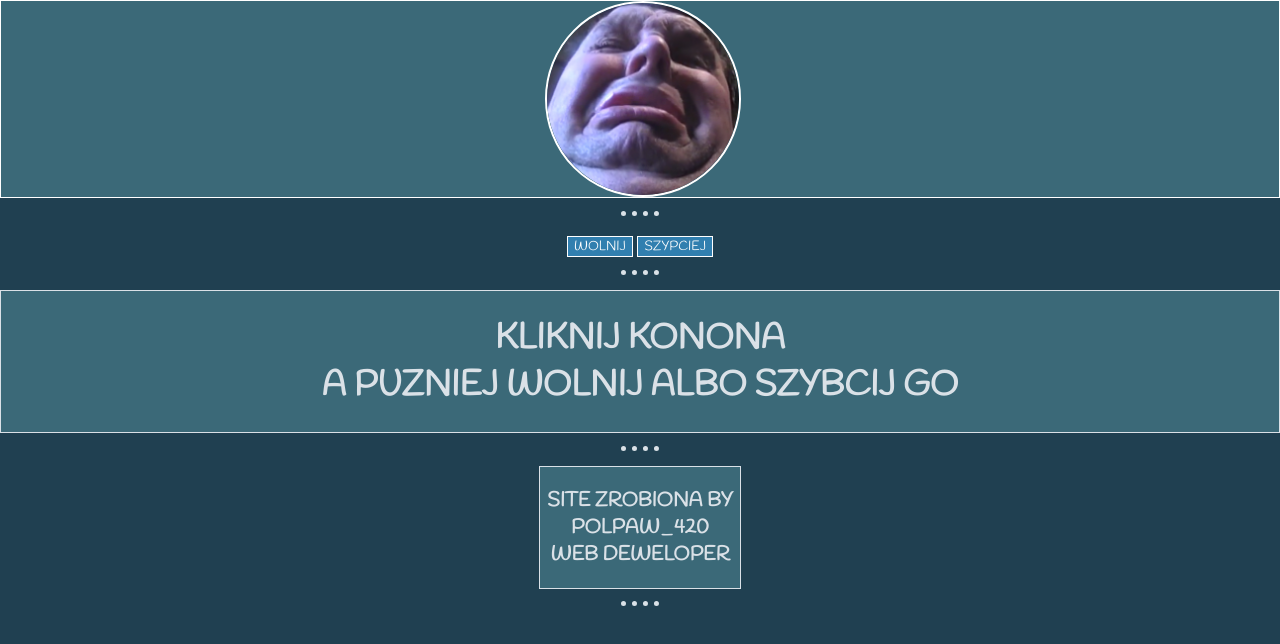
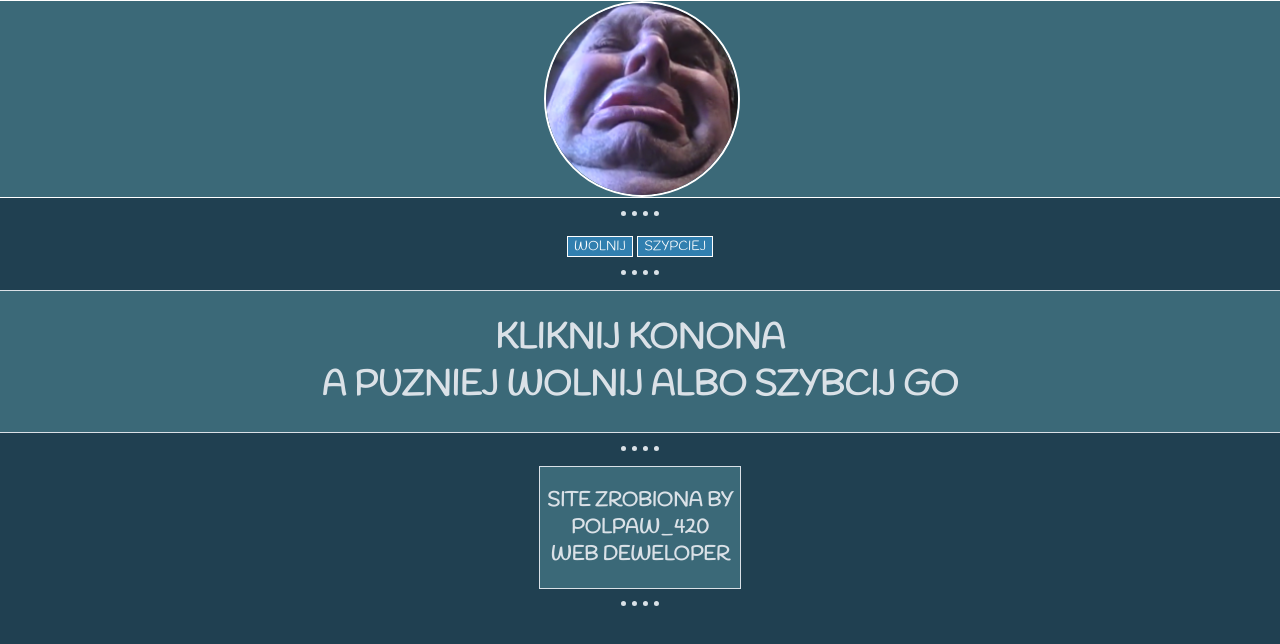
Before and after one commit to gregzap/siema, a plain HTML site: page index.html in a window 1280 px wide. Drawn offline with Linux system fonts and the light colour scheme.

Commit message:
Add files via upload

```diff
--- a/css/style.css
+++ b/css/style.css
@@ -26,6 +26,8 @@ h1 {
 #siema {
     background-color: #3b6978;
     border: 1px solid white;
+    border-left: 0px;
+    border-right: 0px;
     margin-bottom: 1%;
     width: 100%-2px;
     position: relative;
@@ -42,6 +44,8 @@ h1 {
 .siema2 {
     background-color: #3b6978;
     border: 1px solid #dae1e7;
+    border-left: 0px;
+    border-right: 0px;
     margin-top: 1%;
 }
 .siema2:hover {
```
